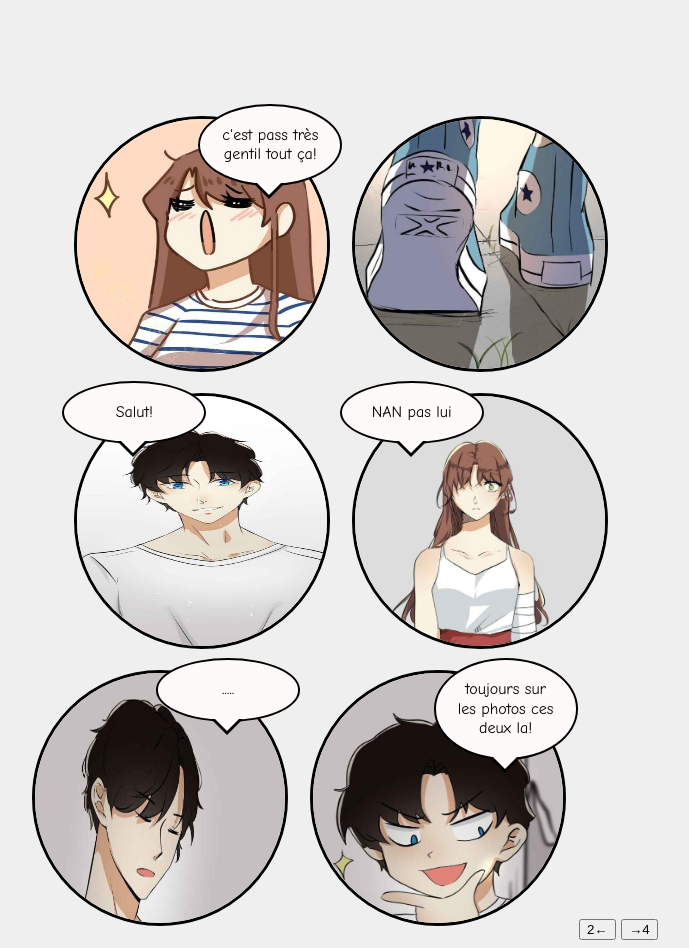
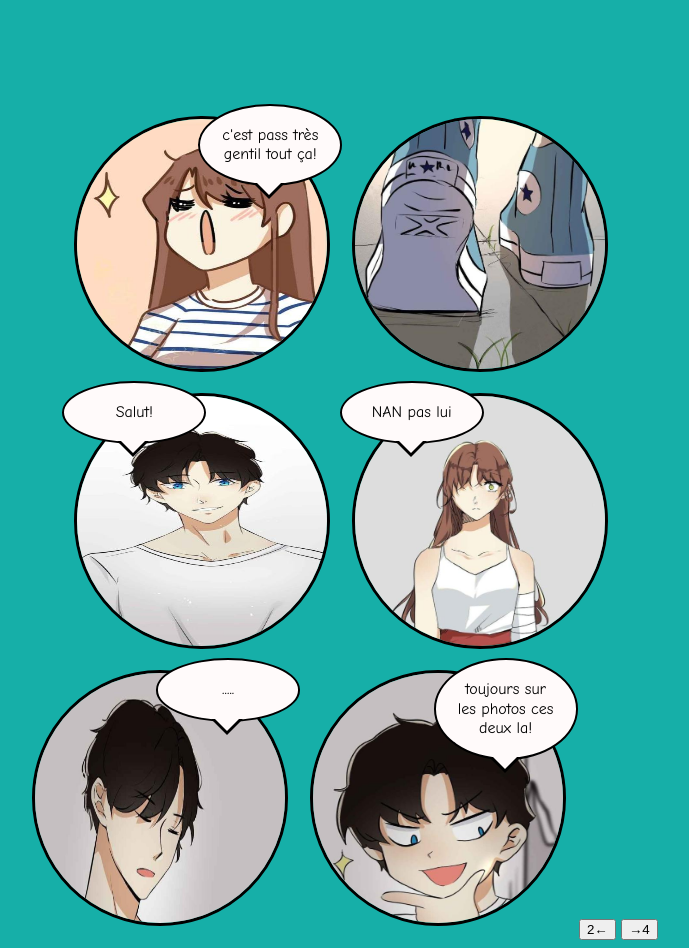
Before and after one commit to LyamGecko/WebComic, a plain HTML site: page webcomic3.html in a window 1280 px wide. Shown: the whole page, without its empty margins (309-998 px from the left). Drawn offline with Linux system fonts and the light colour scheme.

Commit message:
Add files via upload

```diff
--- a/style.css
+++ b/style.css
@@ -1,6 +1,6 @@
 
 body {
-  background-color: #efefef;
+  background-color: #16afa8;
   font-family: "Comic Sans MS", sans-serif;
   line-height: 1.2;
   text-align: center;
@@ -35,7 +35,7 @@ h1 {
   width: 250px;
   height: 250px;
   border: 3px solid black;
-  background: white;
+  background: #39bdab;
   margin: 8px;
   display: inline-block;
   position: relative;
```
Also changed, not shown: index.html (+3 -0 lines), webcomic1.html (+1 -0 lines).
